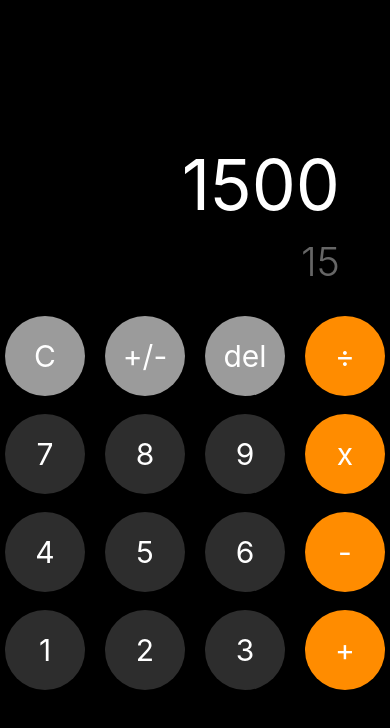
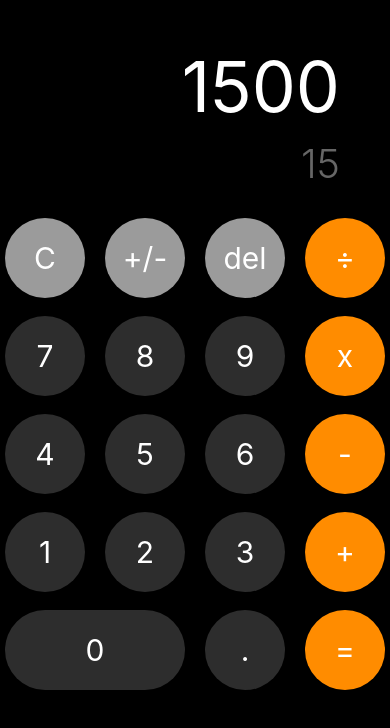
Before and after one commit to Nefta11/iosCalculator, a React Native app: screen / in a window 390 px wide. Shown: the part 116-844 px from the top of the page. Built offline with nearby package versions, Linux system fonts and the light colour scheme.

Commit message:
Agregar soporte para botón de tamaño doble en CalculatorButton y reorganizar botones en CalculatorScreen para mejorar la legibilidad.

```diff
--- a/src/presentation/components/CalculatorButton.tsx
+++ b/src/presentation/components/CalculatorButton.tsx
@@ -5,13 +5,15 @@ import { colors, styles } from '../../config/theme/app-theme';
 interface Props {
     label: string;
     color?: string;
+    dobleSize?: boolean;
 }
 
-const CalculatorButton: React.FC<Props> = ({ label, color = colors.darkGray }) => {
+const CalculatorButton: React.FC<Props> = ({ label, color = colors.darkGray, dobleSize = false }) => {
     return (
         <Pressable style={({ pressed }) => ({
             ...styles.button,
             backgroundColor:color,
+            width: dobleSize ? 180 : 80,
             opacity:(pressed) ? 0.8 : 1,
         })}>
             <Text style={styles.buttonText}>{label}</Text>
--- a/src/presentation/screens/CalculatorScreen.tsx
+++ b/src/presentation/screens/CalculatorScreen.tsx
@@ -18,25 +18,31 @@ const CalculatorScreen = () => {
             </View>
 
             <View style={styles.row}>
-                <CalculatorButton label="7"/>
-                <CalculatorButton label="8"/>
-                <CalculatorButton label="9"/>
+                <CalculatorButton label="7" />
+                <CalculatorButton label="8" />
+                <CalculatorButton label="9" />
                 <CalculatorButton label="x" color={colors.orange} />
             </View>
 
             <View style={styles.row}>
-                <CalculatorButton label="4"/>
-                <CalculatorButton label="5"/>
-                <CalculatorButton label="6"/>
+                <CalculatorButton label="4" />
+                <CalculatorButton label="5" />
+                <CalculatorButton label="6" />
                 <CalculatorButton label="-" color={colors.orange} />
             </View>
 
             <View style={styles.row}>
-                <CalculatorButton label="1"/>
-                <CalculatorButton label="2"/>
-                <CalculatorButton label="3"/>
+                <CalculatorButton label="1" />
+                <CalculatorButton label="2" />
+                <CalculatorButton label="3" />
                 <CalculatorButton label="+" color={colors.orange} />
             </View>
+            <View style={styles.row}>
+                <CalculatorButton label="0" dobleSize />
+                <CalculatorButton label="." />
+                <CalculatorButton label="=" color={colors.orange} />
+            </View>
+
         </View >
     );
 };
```
